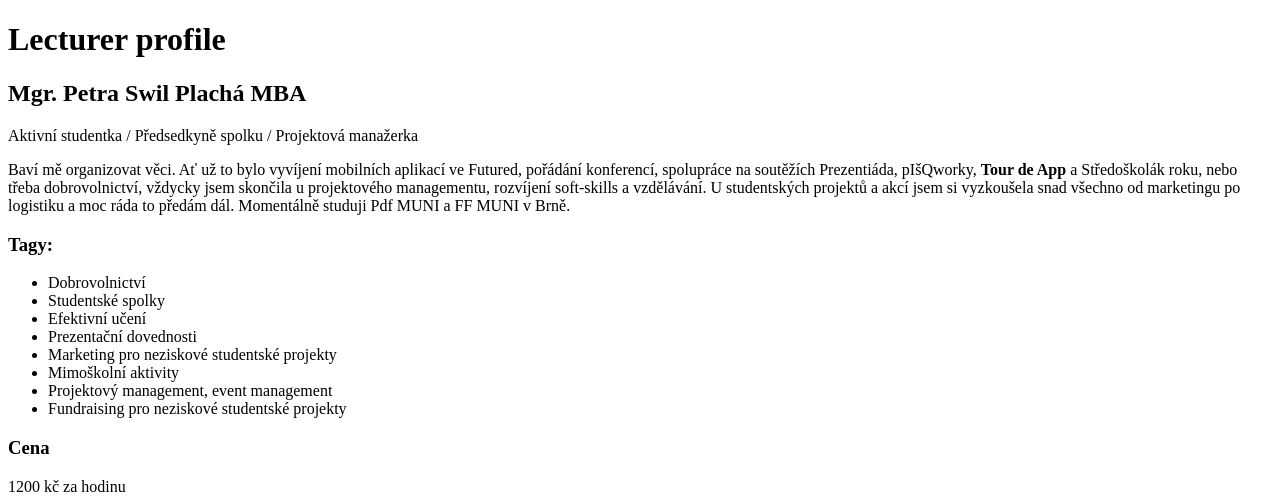
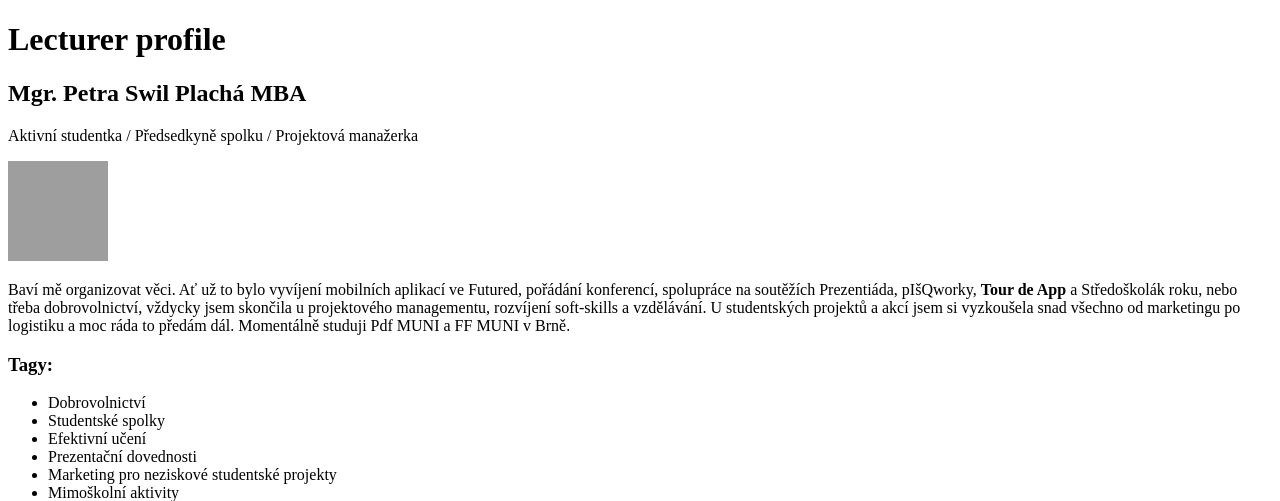
Before and after one commit to GlaryCZ/TdA24-EXTREMISTI, a Flask app: page /lecturer in a window 1280 px wide. Shown: the top 501 px of the page. Run offline with Flask 3, Linux system fonts and the light colour scheme; grey boxes are pictures that could not be loaded.

Commit message:
Added lecturer profile picture

```diff
--- a/app/templates/lecturer.html
+++ b/app/templates/lecturer.html
@@ -7,6 +7,7 @@
 {% if lecturer.last_name %}{{lecturer.last_name}} {% endif %}
 {% if lecturer.title_after %}{{lecturer.title_after}}{% endif %}</h2>
 <p>{{lecturer.claim}}</p>
+<img src="{{lecturer.picture_url}}" alt="Profile picture" width="100" height="100">
 <div>{{lecturer.bio|safe}}</div>
 <h3>Tagy:</h3>
 <ul>
```
